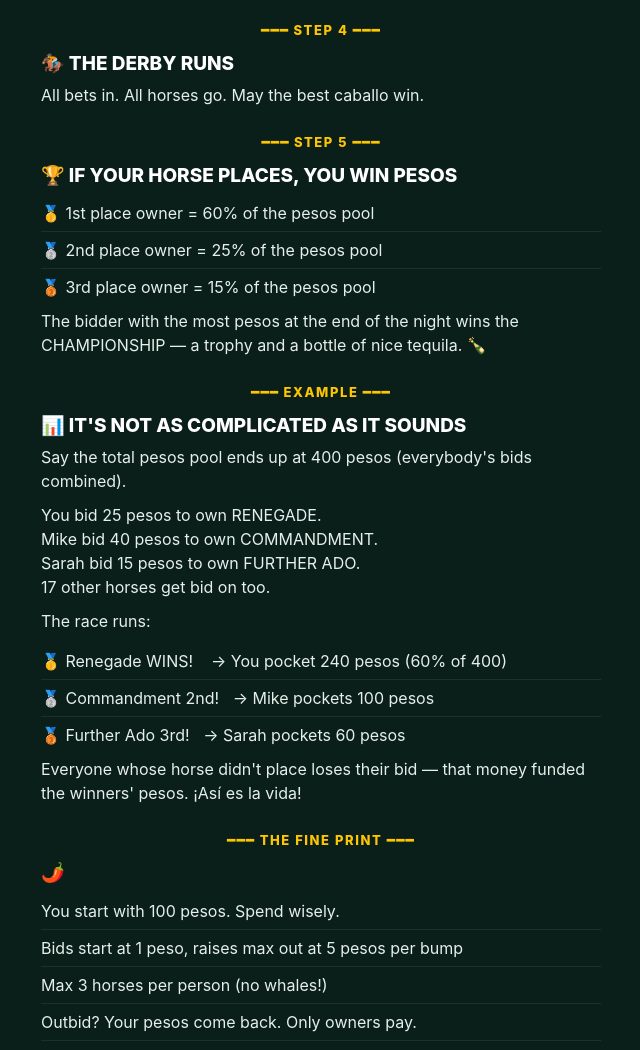
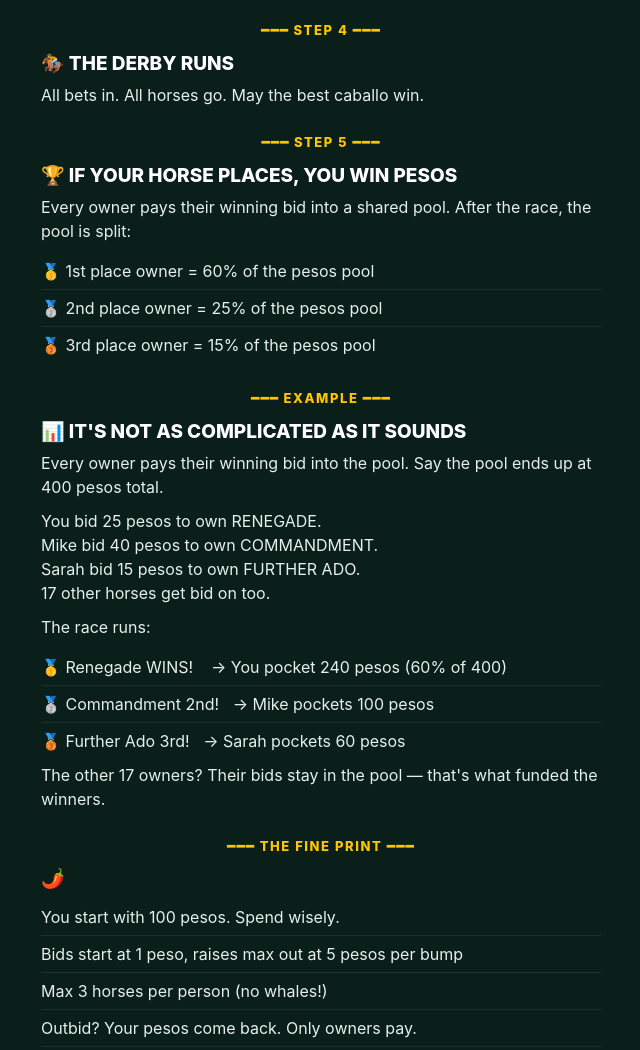
Before and after one commit to JoeyEinTX/DDM-Multimedia, a Flask app: page /la-subasta/ in a window 1280 px wide. Shown: the part 541-1591 px from the top of the page, without its empty margins (319-959 px from the left). Run offline with Flask 3, Linux system fonts and the light colour scheme; some libraries are stand-ins or nearby versions.

Commit message:
La Subasta: clearer "shared pool" How It Works copy
Step 5 now leads with "Every owner pays their winning bid into a
shared pool" before the 60/25/15 split, and the example reframes the
losing bids as "their bids stay in the pool - that is what funded the
winners" instead of "horses that did not place funded the winners."

Also drop the championship trophy + tequila promise; no physical prize
structure is decided for 2027 yet, so let the pesos payout be the reward.

Update test_smoke assertions: require the new pool phrase, forbid any
championship/trophy/tequila re-introduction (case-insensitive).

Co-Authored-By: Claude Opus 4.8 <noreply@anthropic.com>

```diff
--- a/pi5/la_subasta/templates/guest.html
+++ b/pi5/la_subasta/templates/guest.html
@@ -55,16 +55,16 @@
 
             <div class="ls-hiw-divider">━━━ STEP 5 ━━━</div>
             <h2 class="ls-hiw-step-title">🏆 IF YOUR HORSE PLACES, YOU WIN PESOS</h2>
+            <p class="ls-hiw-body">Every owner pays their winning bid into a shared pool. After the race, the pool is split:</p>
             <ul class="ls-hiw-list">
                 <li>🥇 1st place owner = 60% of the pesos pool</li>
                 <li>🥈 2nd place owner = 25% of the pesos pool</li>
                 <li>🥉 3rd place owner = 15% of the pesos pool</li>
             </ul>
-            <p class="ls-hiw-body">The bidder with the most pesos at the end of the night wins the CHAMPIONSHIP — a trophy and a bottle of nice tequila. 🍾</p>
 
             <div class="ls-hiw-divider">━━━ EXAMPLE ━━━</div>
             <h2 class="ls-hiw-step-title">📊 IT'S NOT AS COMPLICATED AS IT SOUNDS</h2>
-            <p class="ls-hiw-body">Say the total pesos pool ends up at 400 pesos (everybody's bids combined).</p>
+            <p class="ls-hiw-body">Every owner pays their winning bid into the pool. Say the pool ends up at 400 pesos total.</p>
             <p class="ls-hiw-body">
                 You bid 25 pesos to own RENEGADE.<br>
                 Mike bid 40 pesos to own COMMANDMENT.<br>
@@ -77,7 +77,7 @@
                 <li>🥈 Commandment 2nd!&nbsp;&nbsp; → Mike pockets 100 pesos</li>
                 <li>🥉 Further Ado 3rd!&nbsp;&nbsp; → Sarah pockets 60 pesos</li>
             </ul>
-            <p class="ls-hiw-body">Everyone whose horse didn't place loses their bid — that money funded the winners' pesos. ¡Así es la vida!</p>
+            <p class="ls-hiw-body">The other 17 owners? Their bids stay in the pool — that's what funded the winners.</p>
 
             <div class="ls-hiw-divider">━━━ THE FINE PRINT ━━━</div>
             <h2 class="ls-hiw-step-title">🌶️</h2>
```
Also changed, not shown: pi5/la_subasta/test_smoke.py (+9 -2 lines).
